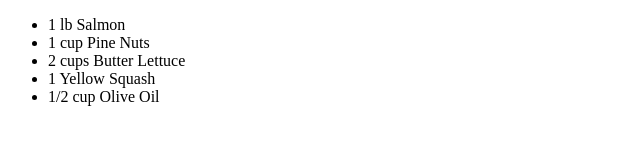
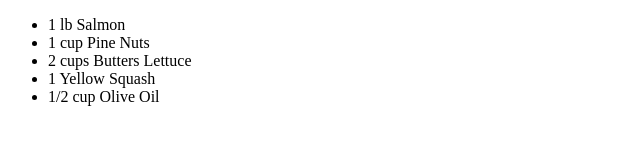
Before and after one commit to patrshin/popularHTMLs, a plain HTML site: page pureReact.html in a window 1280 px wide. Shown: the full height of the page, 0-640 px from the left. Drawn offline with nearby package versions, Linux system fonts and the light colour scheme.

Commit message:
new commit

```diff
--- a/pureReact.html
+++ b/pureReact.html
@@ -27,7 +27,7 @@
     const items = [
         "1 lb Salmon",
         "1 cup Pine Nuts",
-        "2 cups Butter Lettuce",
+        "2 cups Butters Lettuce",
         "1 Yellow Squash",
         "1/2 cup Olive Oil",
     ]
```
